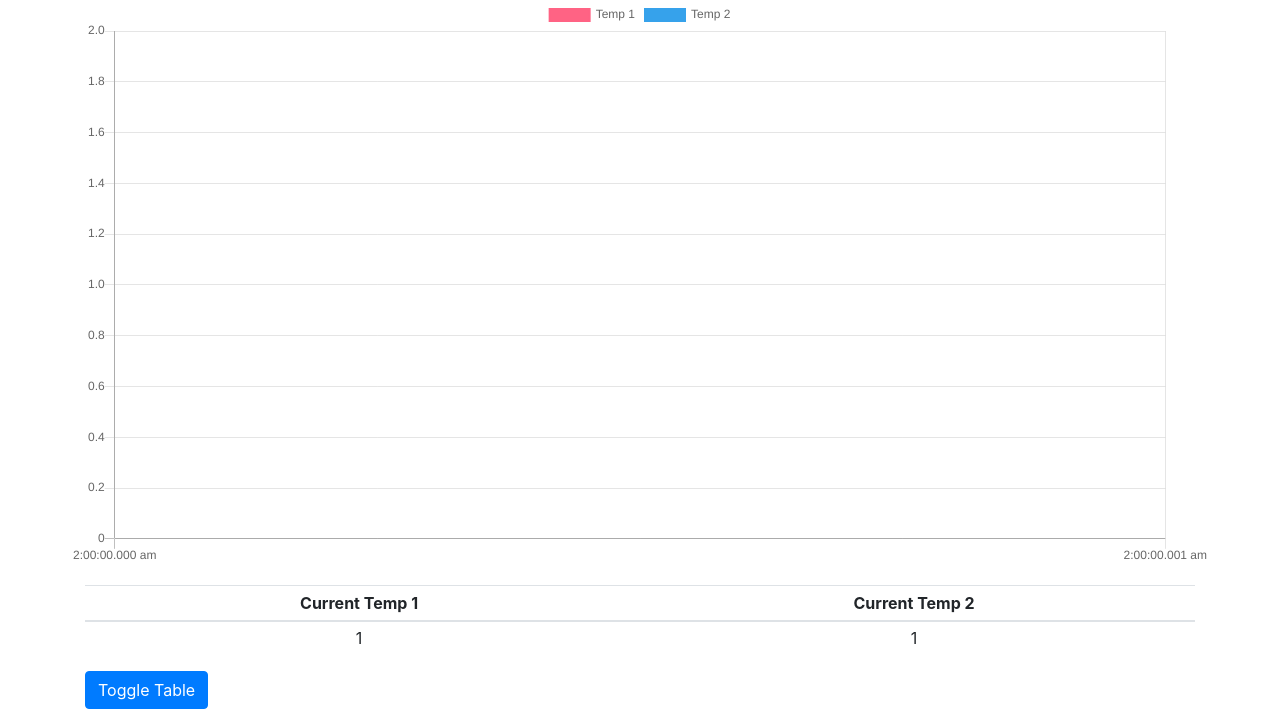
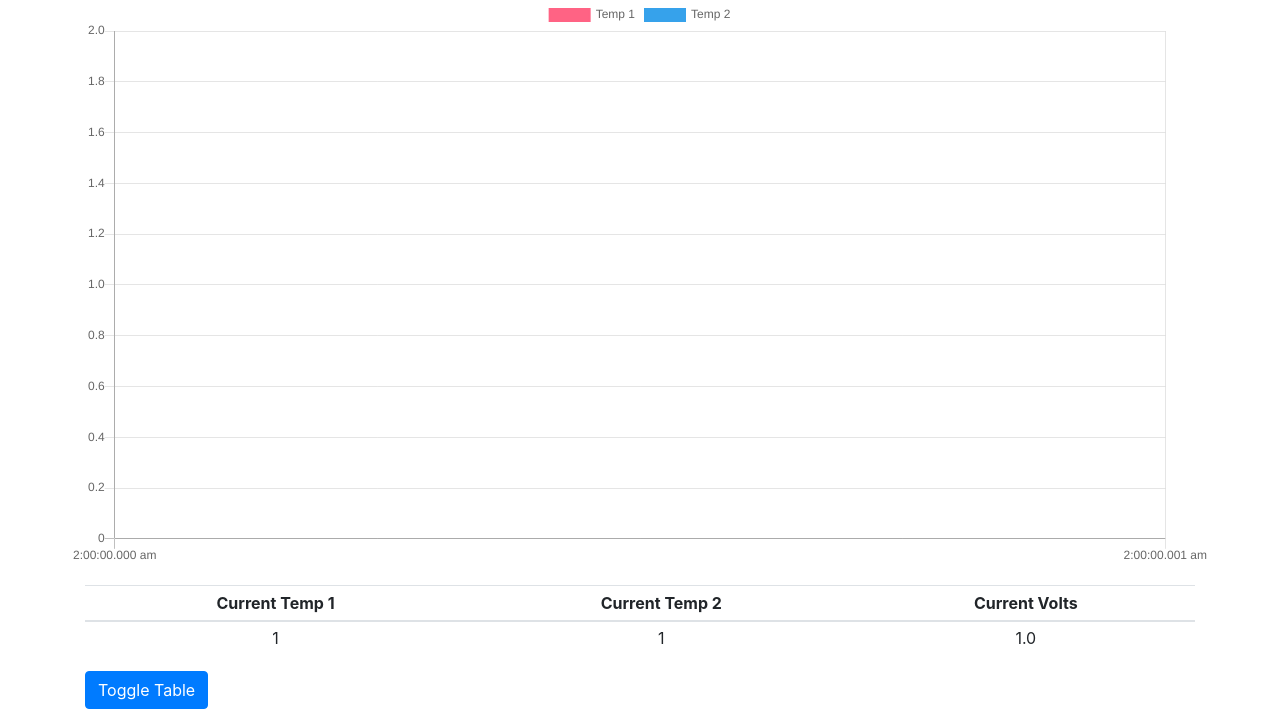
Before and after one commit to tarkah/bbq_temp, a Flask app: page /session/1 in a window 1280 px wide. Shown: the part 81-806 px from the top of the page. Run offline with Flask 2, Linux system fonts and the light colour scheme; tables that the repository leaves empty hold one stand-in row (values such as "Sample post"); data that the repository does not hold is empty; some libraries are stand-ins or nearby versions.

Commit message:
display volts

```diff
--- a/bbq/templates/temps.html
+++ b/bbq/templates/temps.html
@@ -9,6 +9,7 @@
     <tr>
       <th scope="col">Current Temp 1</th>
       <th scope="col">Current Temp 2</th>
+      <th scope="col">Current Volts</th>
     </tr>
   </thead>
   <tbody>
@@ -16,6 +17,7 @@
     <tr>
       <td>{{temps[0].temp_1}}</td>
       <td>{{temps[0].temp_2}}</td>
+      <td>{{temps[0].volts}}</td>
     </tr>
     {% endif %}
   </tbody>
```
